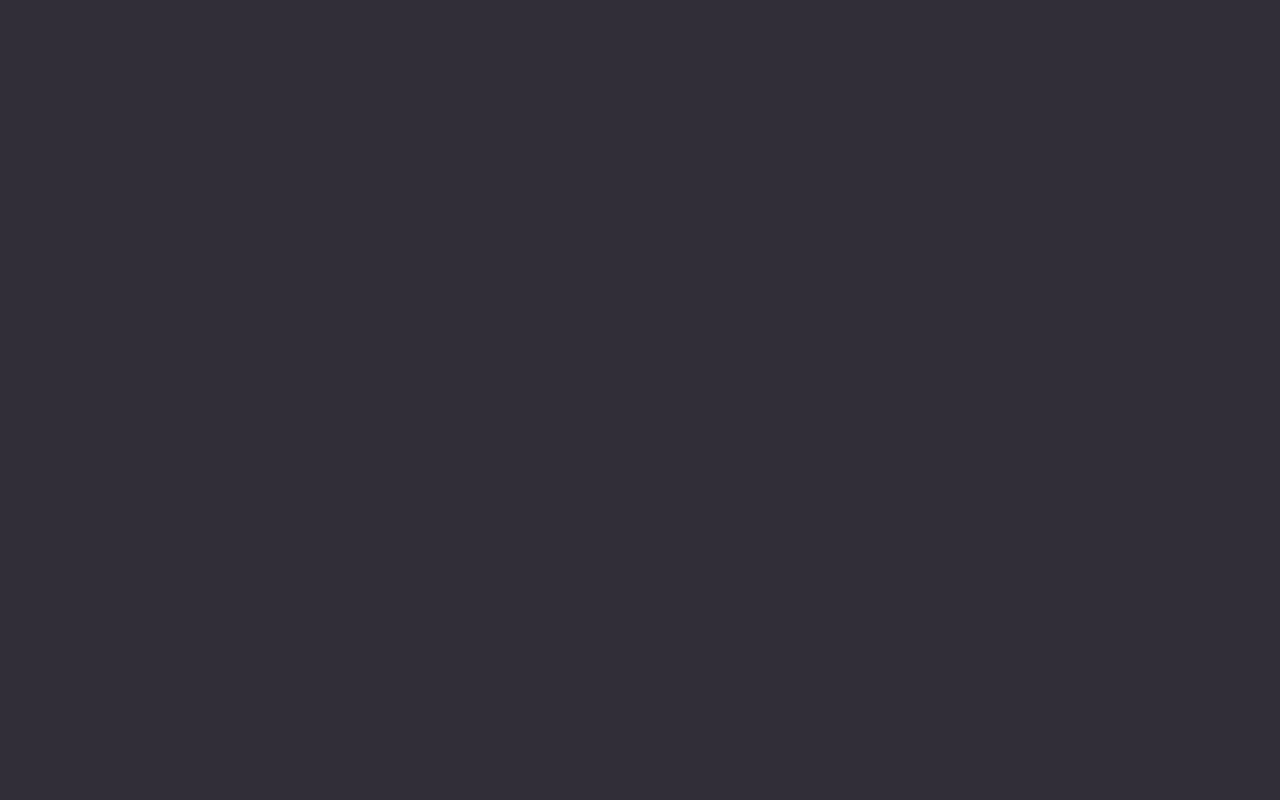
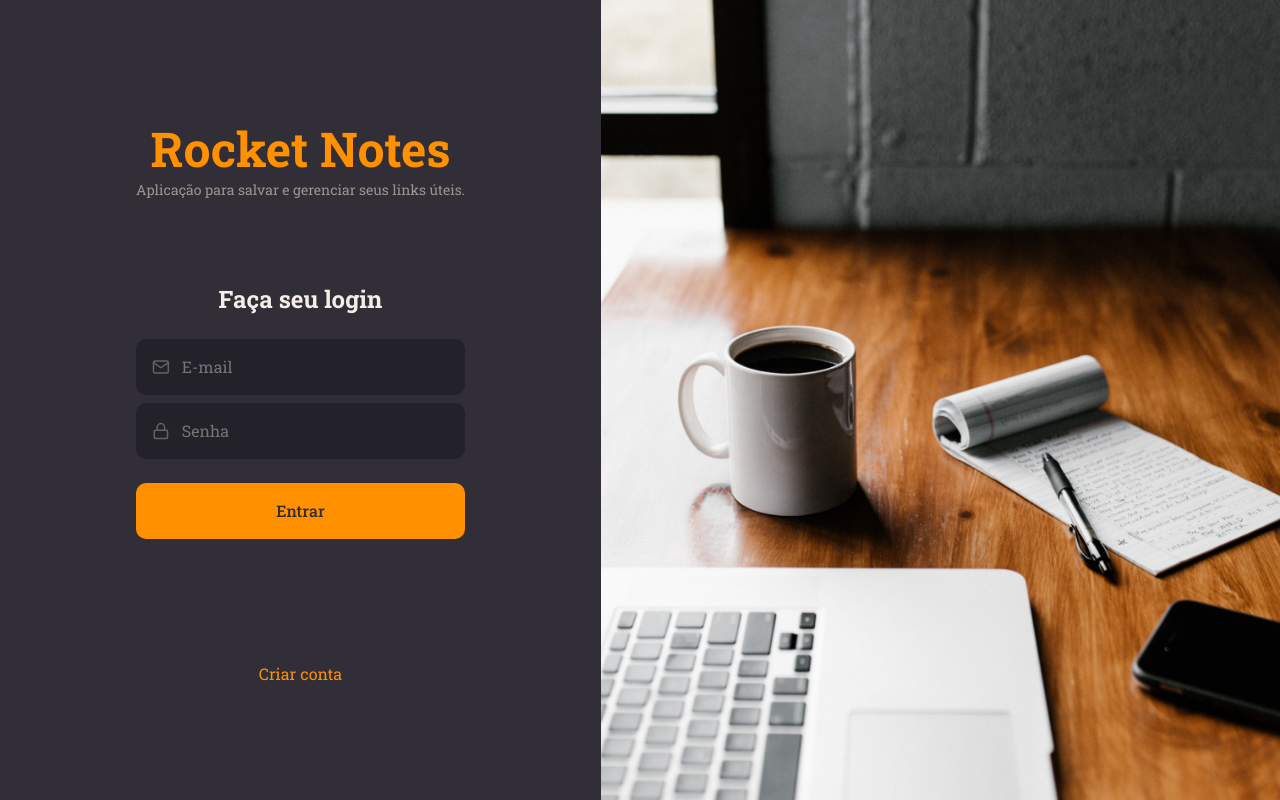
Before and after one commit to edson670/react-rocketnotes, a React (Vite) app: page / in a window 1280 px wide. Built offline with nearby package versions, Linux system fonts and the light colour scheme.

Commit message:
finalizando front da tela de login

```diff
--- a/src/pages/Signin/index.jsx
+++ b/src/pages/Signin/index.jsx
@@ -1,9 +1,31 @@
-import { Container } from "./style";
+import { FiMail, FiLock} from 'react-icons/fi'
+
+import { Input } from '../../components/Input'
+import { Button } from '../../components/Button'
+
+import { Container, Form, Background } from "./style";
 
 export function SignIn() {
     return (
         <Container>
+            <Form>
+                <h1>Rocket Notes</h1>
+                <p>Aplicação para salvar e gerenciar seus links úteis.</p>
 
+                <h2>Faça seu login</h2>
+
+                <Input placeholder="E-mail" type="text" icon={FiMail}/>
+                <Input placeholder="Senha" type="password" icon={FiLock}/>
+
+                <Button title="Entrar"/>
+
+                <a href="#">
+                    Criar conta
+                </a>
+
+            </Form>
+
+            <Background />
         </Container>
 
     )
--- a/src/pages/Signin/style.js
+++ b/src/pages/Signin/style.js
@@ -1,4 +1,5 @@
 import styled from "styled-components"
+import backgroundImg from '../../assets/background.png'
 
 export const Container = styled.div`
     height: 100vh;
@@ -6,3 +7,42 @@
     display: flex;
     align-items: stretch;
 `
+
+export const Form = styled.form`
+    padding: 0 136px;
+
+    display: flex;
+    flex-direction: column;
+    justify-content: center;
+    align-items: center;
+
+    text-align: center;
+
+    >h1 {
+        font-size: 48px;
+        color: ${({ theme }) => theme.COLORS.ORANGE};
+    }
+
+    >h2{
+        font-size: 24px;
+        margin-top: 84px;
+        margin-bottom: 24px;
+    }
+
+    >p{
+        font-size: 14px;
+        color: ${({ theme }) => theme.COLORS.GRAY_100};
+    }
+
+    > a {
+        margin-top: 124px;
+        color: ${({ theme }) => theme.COLORS.ORANGE};
+
+  }
+`
+
+export const Background = styled.div`
+    flex: 1;
+    background: url(${backgroundImg}) no-repeat center center;
+    background-size: cover;
+`
```
Also changed, not shown: src/assets/background.png (added).
